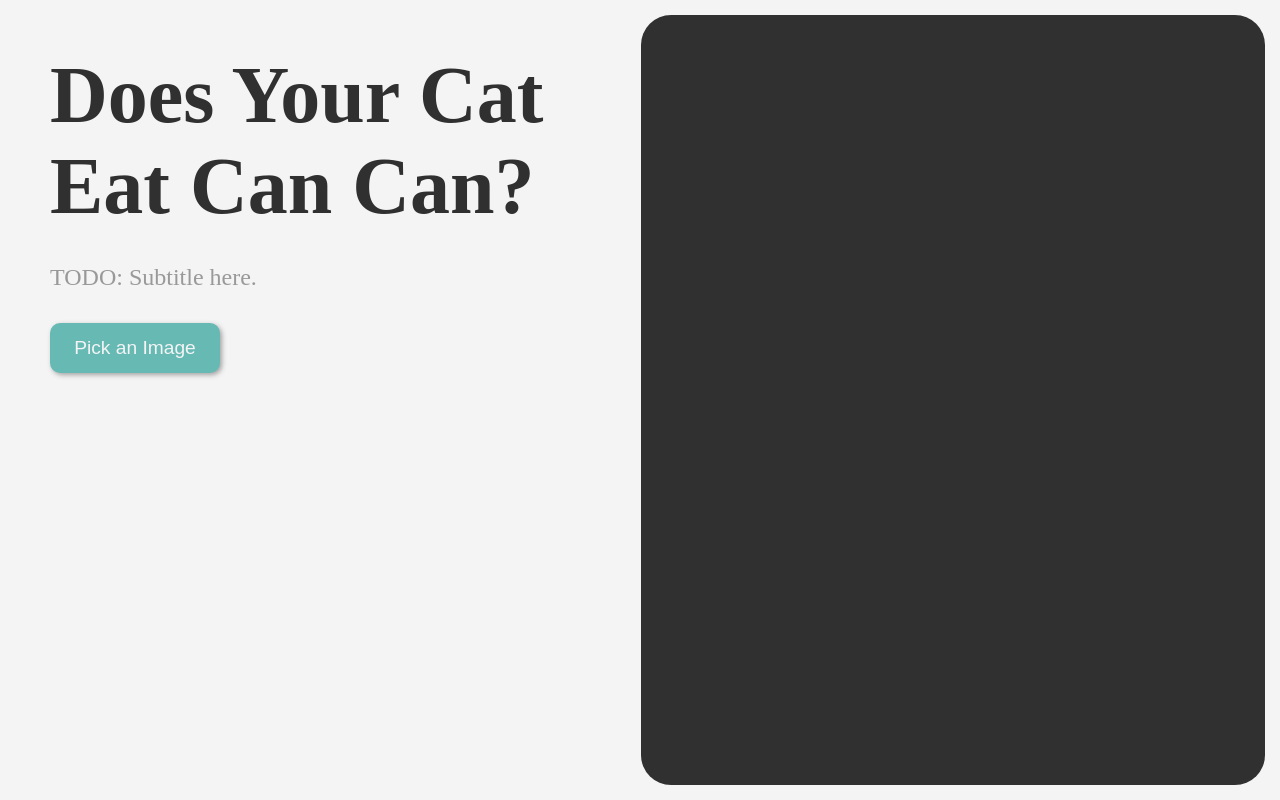
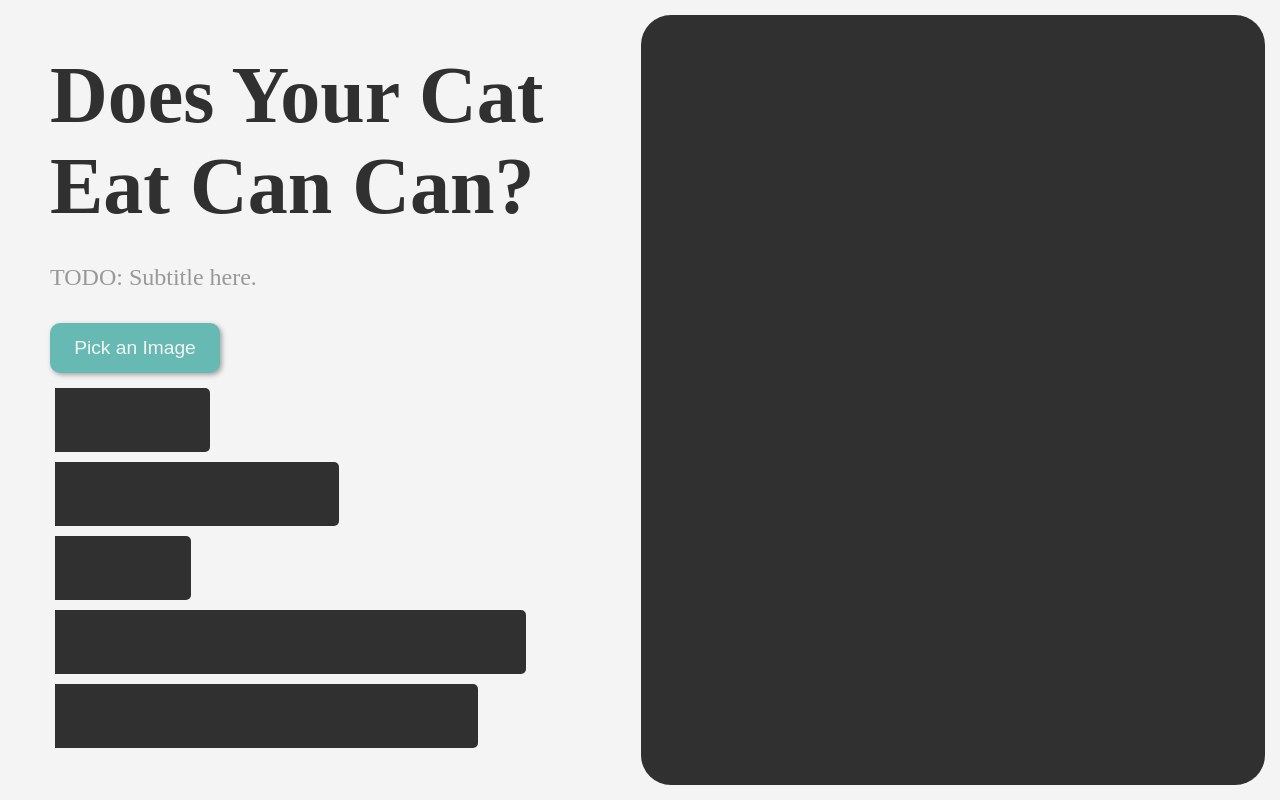
Before and after one commit to KCanCan/KCanCan-Frontend-W, a React (Create React App) app: page / in a window 1280 px wide. Built offline with nearby package versions, Linux system fonts and the light colour scheme; the HTML template or start-up script is replaced by a standard one.

Commit message:
actieved chart

```diff
--- a/src/components/AnalysisPage.js
+++ b/src/components/AnalysisPage.js
@@ -19,7 +19,7 @@ export default function AnalysisPage() {
         <Header title={TITLE} />
         <Subtitle subtitle={SUBTITLE} />
         <PickImageButton image={image} setImage={setImage} />
-        {/* {image ? null : <Chart />} */}
+        {image ? null : <Chart />}
       </div>
       <ImageDisplay image={image} setImage={setImage} />
     </div>
```
